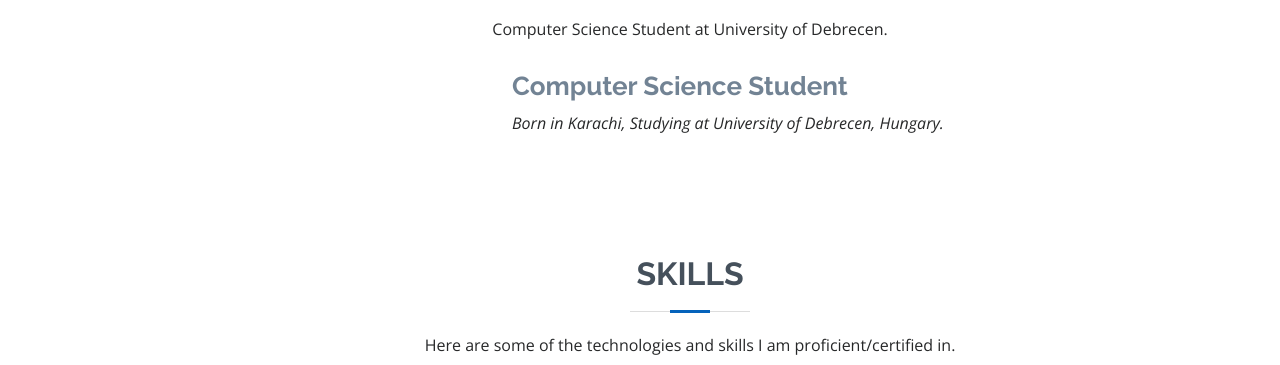
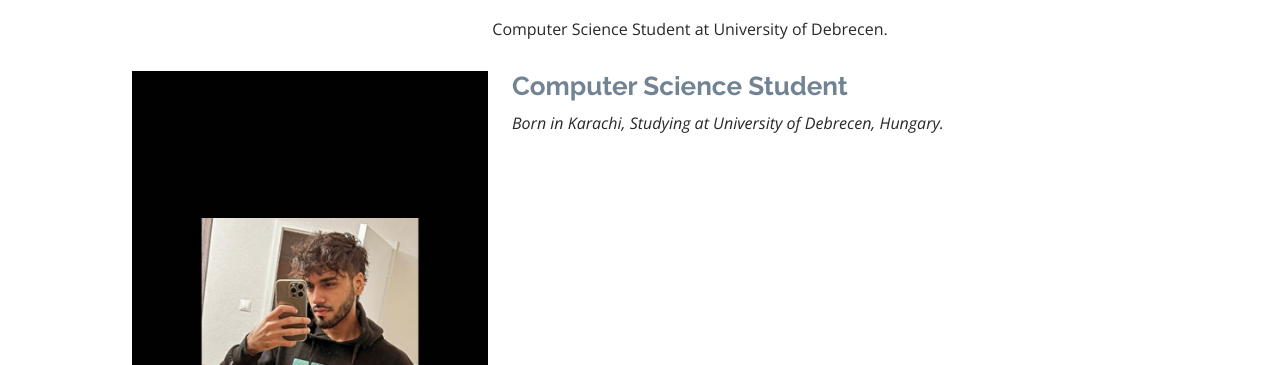
Before and after one commit to HamzaJ123/Responsive, a plain HTML site: page index.html in a window 1280 px wide. Shown: the part 921-1286 px from the top of the page. Drawn offline with nearby package versions, Linux system fonts and the light colour scheme; a script that the page names is missing.

Commit message:
Update index.html

```diff
--- a/index.html
+++ b/index.html
@@ -136,7 +136,7 @@
 
           <div class="row">
             <div class="col-lg-4">
-              <img src="img/profile-img.jpg" class="img-fluid" alt="" />
+              <img src="img/profile-img.jpeg" class="img-fluid" alt="" />
             </div>
             <div class="col-lg-8 pt-4 pt-lg-0 content">
               <h3>Computer Science Student</h3>
```
